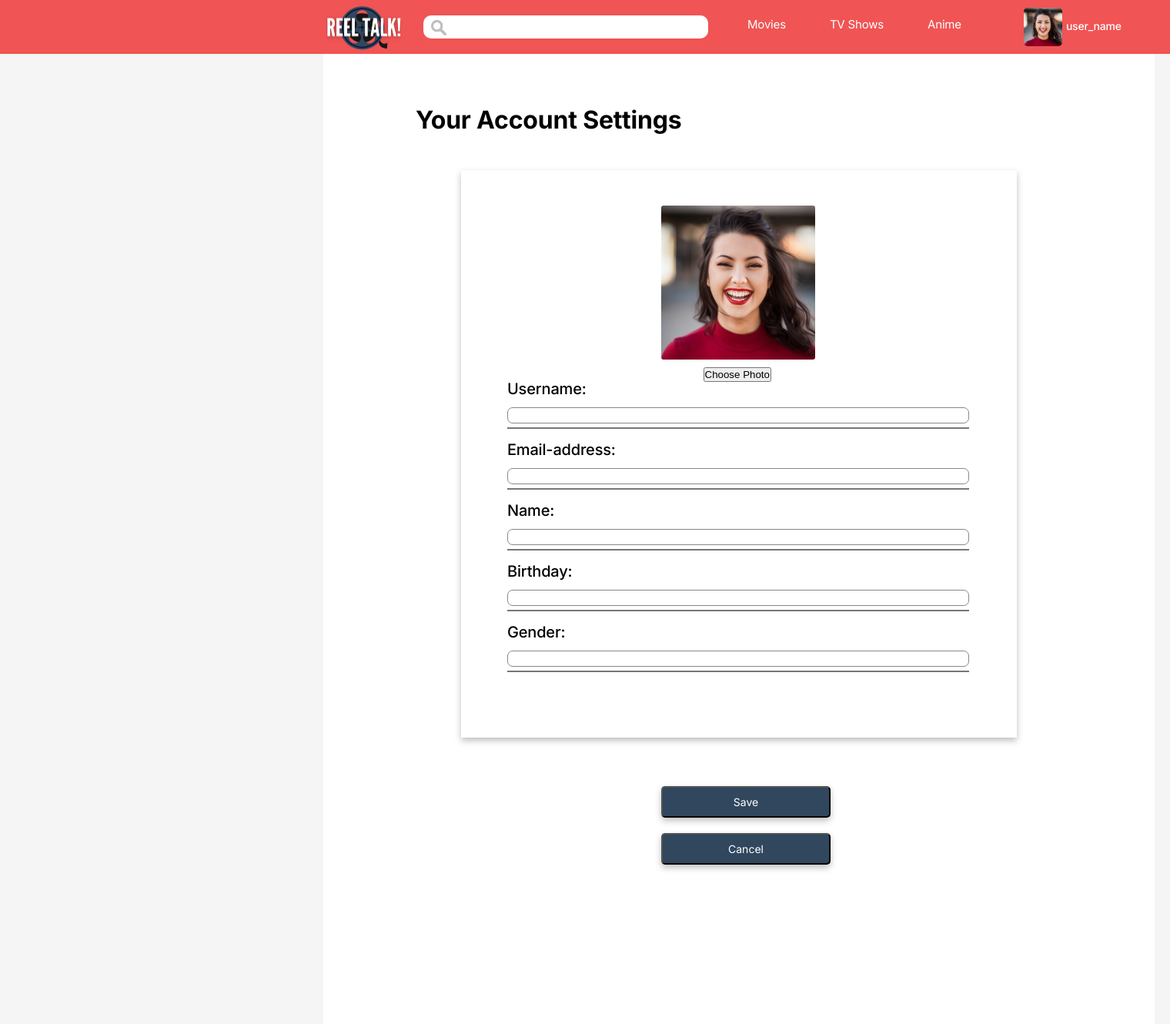
After one commit to Drey037/CCAPDEV-webapp, a web app: file Reel Talk!/User Settings Edit.html in a window 1520 px wide. The commit adds this page. Shown: the top 1330 px of the page at 77% size. Run offline with its HTML, style and script files only (its server is not run), Linux system fonts and the light colour scheme.

Commit message:
added user settings preview and edit

```diff
--- /dev/null
+++ b/Reel Talk!/User Settings Edit.html
@@ -0,0 +1,171 @@
+<!DOCTYPE html>
+
+<html>
+	<head>
+		<title>Reel Talk!</title>
+		<link rel="stylesheet" href="css/style.css" />
+		<link href="https://fonts.googleapis.com/css2?family=Inter:wght@100;200;300;400;500;600;700;800;900&display=swap" rel="stylesheet">
+	</head>
+
+	<body>
+
+	<!-- This part is all about the navigation bar -->
+	<div class="nav-bar-bg">
+		<div class="wrapper">
+			<nav>
+				<a href="#"><img src="assets/1.png" class="logo" alt="logo" /></a>
+
+				<div class="searchbar">
+					<input type="text" class="search-bar" id="search" name="search">
+				</div>
+
+				<ul class="nav-items">
+					<li id="movies" onclick="showDropdown(this.id)">Movies</li>
+					<li id="tv-shows" onclick="showDropdown(this.id)">TV Shows</li>
+					<li id="anime" onclick="showDropdown(this.id)">Anime</li>
+
+					<!-- This is the profile at the top right" -->
+					<a href="#">
+						<div class="profile" onclick="showUserDropdown()">
+							<img src="assets/sample.jpg" class="profile" alt="profile">
+							<p class="profile">user_name</p>
+						</div>
+					</a>
+				</ul>
+			</nav>
+		</div>
+
+		<div id="nav-dropdown-wrapper">
+			<div class="dropdown-pane genre-pane">
+				<p>Genres:</p>
+				<div class="nav-dropdown">
+					<div class="genre-col">
+						<a href="#">Action</a>
+						<a href="#">Comedy</a>
+						<a href="#">Drama</a>
+						<a href="#">Fantasy</a>
+					</div>
+					<div class="genre-col">
+						<a href="#">Thriller</a>
+						<a href="#">Romance</a>
+						<a href="#">Mystery</a>
+						<a href="#">Horror</a>
+					</div>
+				</div>
+			</div>
+
+			<div class="dropdown-pane sortby-pane">
+				<p>Sort by:</p>
+				<div class="nav-dropdown">
+					<div>
+						<a id="dropdown-top-something" href="#">Top Movies</a>
+						<a href="#">Trending</a>
+						<a href="#">New Releases</a>
+					</div>
+				</div>
+			</div>
+		</div>
+
+		<div id="user-dropdown">
+			<a href="#">View Profile</a>
+			<a href="#">Account Settings</a>
+			<a href="index.html" onclick="logout()">Log Out</a>
+		</div>
+	</div>
+	</body>
+
+	</div>
+	<!-- This part is the area where the posts will be placed-->
+	<div class="main">
+		<div class="postarea">
+		</div>
+	</div>
+</script>
+
+<!-- "your account settings header" -->
+
+<h1 class="youraccountlist">Your Account Settings</h1>
+
+<!-- the box containing all the account information -->
+<div class="accsetbox">
+
+	<div class="usersettingsheader">
+
+		<img src="Assets/sample.jpg" class="accsetprevpic"></img>
+
+		<button style="left: 50px; position: relative; top: 20px">
+		Choose Photo
+		</button>
+
+		<h2 class="usersettingsheader">
+			Username:
+		</h2>
+
+		<p>
+			<input type ="text" class="accsetedittextbox" id="username" name="username">
+		</p>
+
+		<p class = "usersettings-line">
+		</p>
+
+		<h2 class="usersettingsheader">
+			Email-address:
+		</h2>
+
+		<p>
+			<input type ="text" class="accsetedittextbox" id="email" name="email">
+		</p>
+
+		<p class = "usersettings-line">
+		</p>
+
+		<h2 class="usersettingsheader">
+			Name:
+		</h2>
+
+		<p>
+			<input type ="text" class="accsetedittextbox" id="name" name="name">
+		</p>
+
+		<p class = "usersettings-line">
+		</p>
+
+		<h2 class="usersettingsheader">
+			Birthday:
+		</h2>
+
+		<p>
+			<input type ="text" class="accsetedittextbox" id="birthday" name="birthday">
+		</p>
+
+		<p class = "usersettings-line">
+		</p>
+
+		<h2 class="usersettingsheader">
+			Gender:
+		</h2>
+
+		<p>
+			<input type ="text" class="accsetedittextbox" id="gender" name="gender">
+		</p>
+
+		<p class = "usersettings-line">
+		</p>
+	</div>
+
+	<button class = "editsettingsbutton" onclick="location.href='User Settings.html'">
+		Save
+	</button>
+	<br>
+	<br>
+	<button class = "editsettingsbutton" >
+		Cancel
+	</button>
+
+</div>
+
+<!-- this is the div for all of the texts -->
+
+<script src="main.js"></script>
+</body>
+</html>
--- a/Reel Talk!/css/style.css
+++ b/Reel Talk!/css/style.css
@@ -888,3 +888,119 @@ div.watchlist:hover {
 	background-color: #E8CACA;
 	transform: scale(1.01);
 }
+
+h1.youraccountlist
+{
+	position: absolute;
+	width: 348px;
+	height: 58px;
+	left: 540px;
+	top: 127px;
+	font-family: 'Inter';
+	font-style: normal;
+	font-weight: 700;
+	font-size: 32px;
+	line-height: 58px;
+	/* identical to box height, or 181% */
+	display: flex;
+	align-items: center;
+	letter-spacing: -0.185731px;
+
+	color: #000000;
+}
+
+div.accsetbox
+{
+	position: absolute;
+	width: 722px;
+	height: 737px;
+	left: 599px;
+	top: 221px;
+	background-color: white;
+	filter: drop-shadow(0px 4px 4px rgba(0, 0, 0, .25));
+}
+
+div.usersettingsheader
+{
+	position: absolute;
+
+
+left: 60px;
+top: 50px;
+
+
+color: #000000;
+
+}
+
+h2.usersettingsheader
+{
+	position: relative;
+font-family: 'Inter';
+font-style: normal;
+font-weight: 500;
+font-size: 20px;
+line-height: 58px;
+/* identical to box height, or 289% */
+
+letter-spacing: -0.185731px;
+
+color: #000000;
+}
+
+.usersettings-line
+{
+	position: absolute;
+width: 600px;
+height: 0px;
+
+
+
+border: 1.0351px solid #767676;
+}
+
+.editsettingsbutton
+{
+	position: relative;
+	width: 220px;
+	height: 41px;
+	left: 260px;
+	top: 800px;
+
+	background: #30475E;
+	border-radius: 5px;
+
+	color: #FFFFFF;
+	font-family: 'Inter';
+	font-weight: 400;
+	font-size: 14px;
+	line-height: 19px;
+}
+
+.accsetprevpic
+{
+	position: relative;
+	width: 200px;
+	height: 200px;
+	top: -4px;
+	left: 200px;
+
+	border-radius: 3px;
+}
+
+.accsetedittextbox
+{
+	position: relative;
+	bottom: 5px;
+	width: 600px;
+
+	font-family: 'Inter';
+	font-weight: 400;
+	font-size: 14px;
+	line-height: 19px;
+
+	border: 1px solid #888888;
+	border-radius: 7px;
+	outline: none;
+	padding-left: 10px;
+}
```
Also changed, not shown: Reel Talk!/User Settings.html (added, +162 -0 lines), Reel Talk!/navbar_postarea.html (added, +81 -0 lines).
